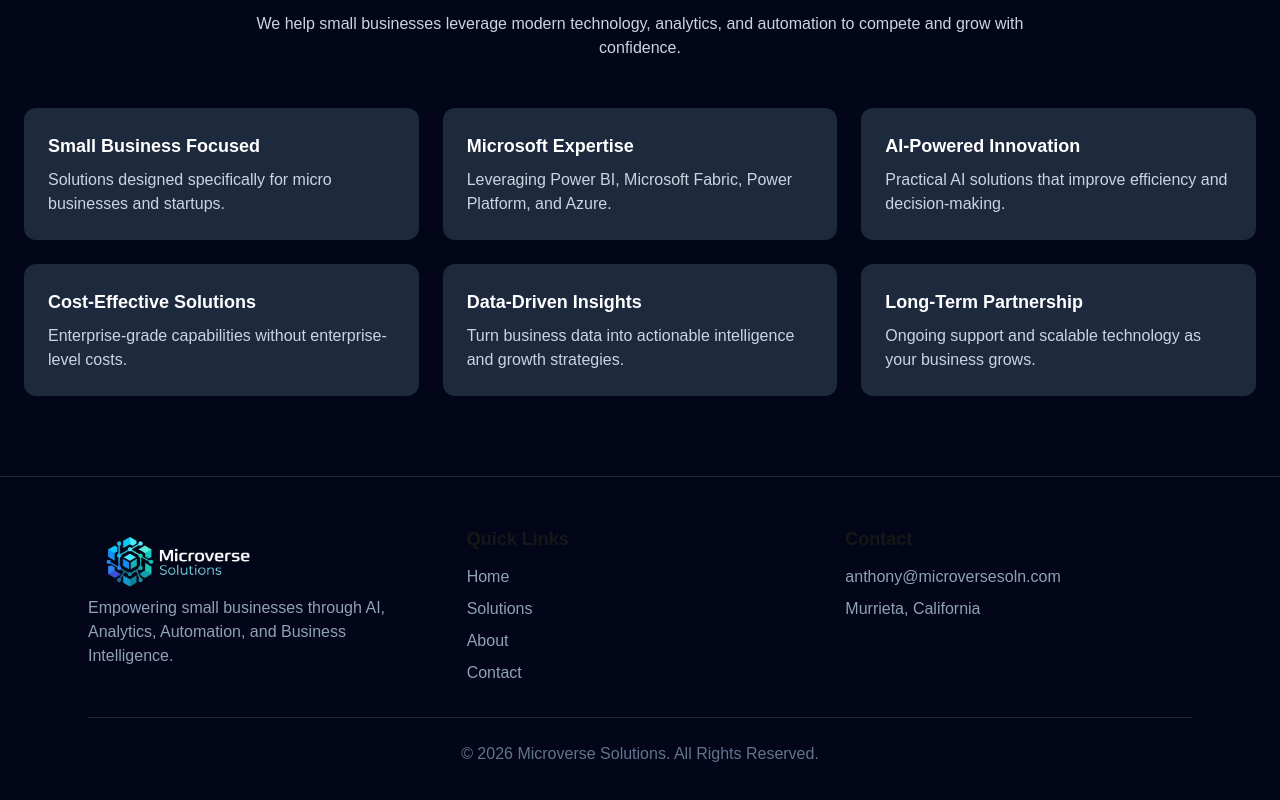
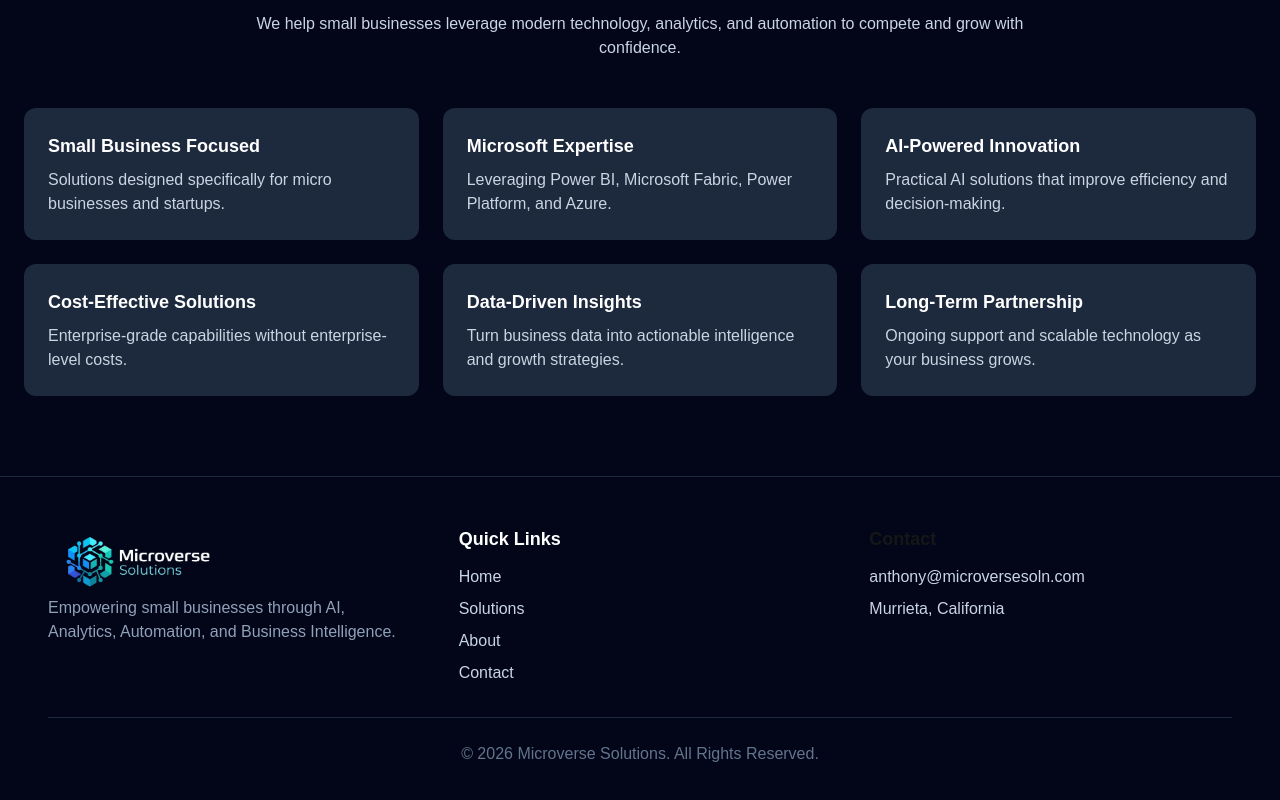
Before and after one commit to agatchaliancode/microversesoln-website, a Next.js app: page / in a window 1280 px wide. Shown: the part 1161-1961 px from the top of the page. Built offline with nearby package versions, Linux system fonts and the light colour scheme.

Commit message:
Update Footer Section

```diff
--- a/app/layout.tsx
+++ b/app/layout.tsx
@@ -65,9 +65,9 @@ export default function RootLayout({ children }: LayoutProps<"/">) {
       {children}
 
       <footer className="border-t border-slate-800 bg-slate-950 py-12 mt-auto">
-        <div className="max-w-6xl mx-auto px-6">
+        <div className="max-w-7xl mx-auto px-12">
 
-          <div className="grid md:grid-cols-3 gap-8">
+          <div className="grid md:grid-cols-3 gap-12">
 
             <div>
               <Image
@@ -83,24 +83,24 @@ export default function RootLayout({ children }: LayoutProps<"/">) {
             </div>
 
             <div>
-              <h3 className="text-lg font-semibold mb-3">
+              <h3 className="text-lg font-semibold text-white mb-3">
                 Quick Links
               </h3>
 
               <div className="flex flex-col gap-2">
-                <a href="/" className="text-slate-400 hover:text-sky-400">
+                <a href="/" className="text-slate-300 hover:text-sky-400">
                   Home
                 </a>
 
-                <a href="/solutions" className="text-slate-400 hover:text-sky-400">
+                <a href="/solutions" className="text-slate-300 hover:text-sky-400">
                   Solutions
                 </a>
 
-                <a href="/about" className="text-slate-400 hover:text-sky-400">
+                <a href="/about" className="text-slate-300 hover:text-sky-400">
                   About
                 </a>
 
-                <a href="/contact" className="text-slate-400 hover:text-sky-400">
+                <a href="/contact" className="text-slate-300 hover:text-sky-400">
                   Contact
                 </a>
               </div>
@@ -111,11 +111,11 @@ export default function RootLayout({ children }: LayoutProps<"/">) {
                 Contact
               </h3>
 
-              <p className="text-slate-400">
+              <p className="text-slate-300">
                 anthony@microversesoln.com
               </p>
 
-              <p className="text-slate-400 mt-2">
+              <p className="text-slate-300 mt-2">
                 Murrieta, California
               </p>
             </div>
```
